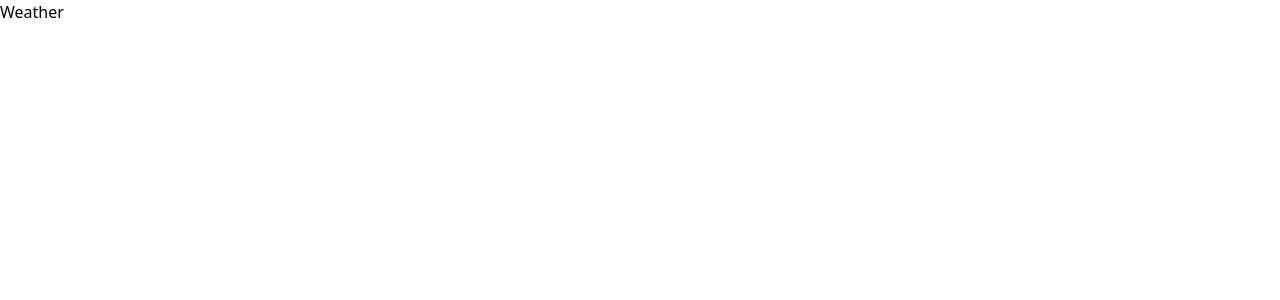
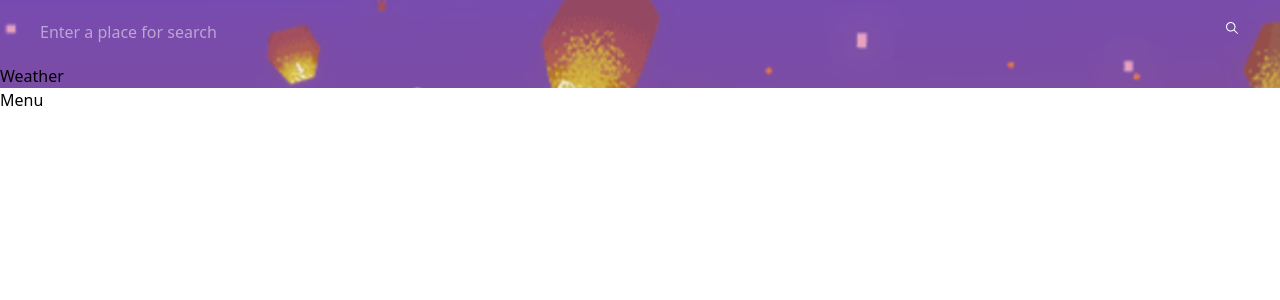
Before and after one commit to joanomana/weather, a Next.js app: page / in a window 1280 px wide. Shown: the top 300 px of the page. Built offline with nearby package versions, Linux system fonts and the light colour scheme.

Commit message:
feat: :construction: Development home page

```diff
--- a/src/app/page.jsx
+++ b/src/app/page.jsx
@@ -1,9 +1,13 @@
-import Image from "next/image";
+import Header from "@/components/Header";
+import Menu from "@/components/Menu";
+
 
 export default function Home() {
   return (
-    <div>
-      <h1>Weather</h1>
+    <div className="flex flex-col w-full h-dvh">
+      <Header/>
+      <Menu/>
+
     </div>
   );
 }
--- /dev/null
+++ b/src/components/Header.jsx
@@ -0,0 +1,32 @@
+'use client';
+import {useRef} from "react";
+import { IoIosSearch } from "react-icons/io";
+
+
+export default function Header() {
+    const inputRef = useRef(null);
+    const search = () => {
+        if(inputRef.current){
+            inputRef.current.focus()
+        }};
+
+    return (
+        <div className="flex flex-col bg-[url('/img/background.svg')] bg-cover bg-no-repeat bg-center" >
+            <form action="#" className="flex justify-between mx-10 my-5 text-white">
+                <input
+                ref={inputRef}
+                type="text"
+                placeholder="Enter a place for search"
+                className="border-none outline-none bg-transparent text-white"
+                 />
+                <IoIosSearch className="hover:cursor-pointer" onClick={search} />
+
+            </form>
+            <div className="grid grid-cols-2">
+                <h1>Weather</h1>
+            </div>
+        </div>
+
+
+    );
+}
--- /dev/null
+++ b/src/components/Menu.jsx
@@ -0,0 +1,8 @@
+
+
+export default function Menu() {
+    return (
+        <div>
+            <h1>Menu</h1>
+        </div>
+    );}
```
Also changed, not shown: package.json (+4 -3 lines), public/img/background.svg (added), 1 other file (tests, documents, lock files or other folders).
